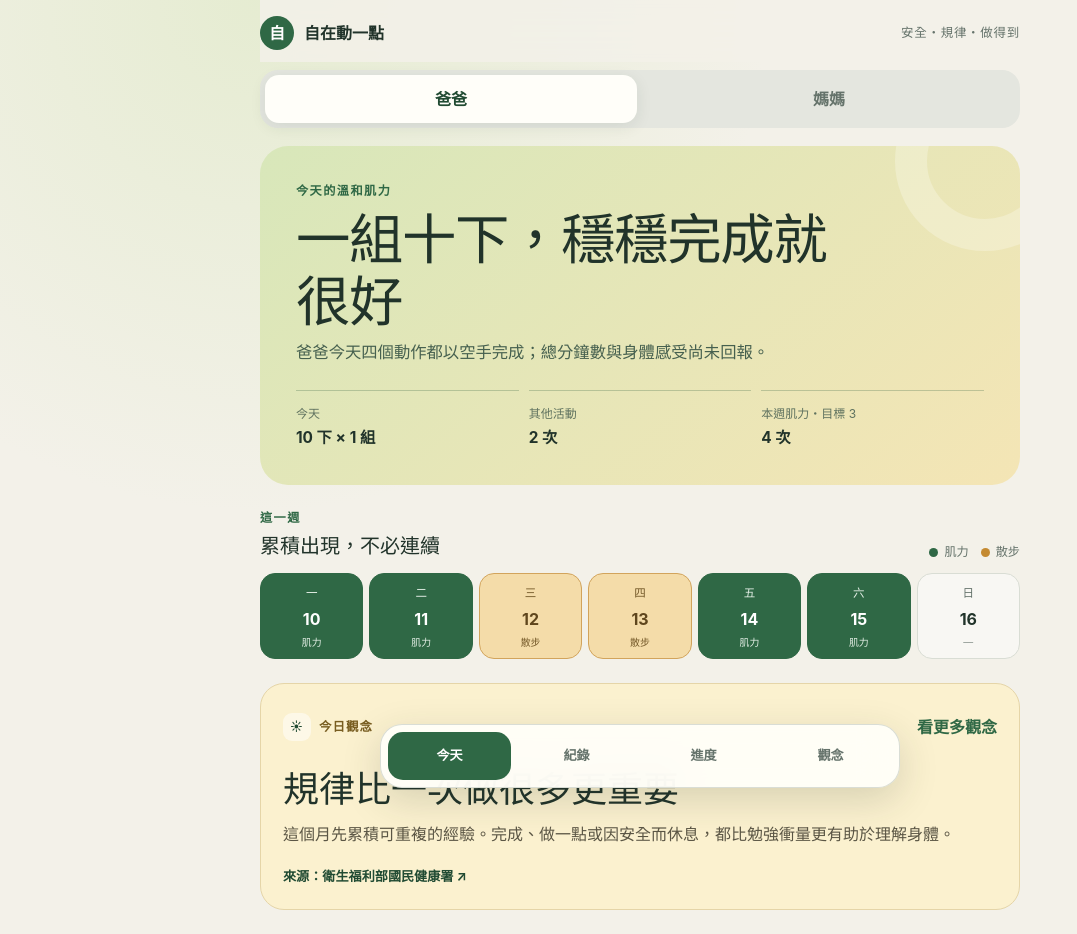
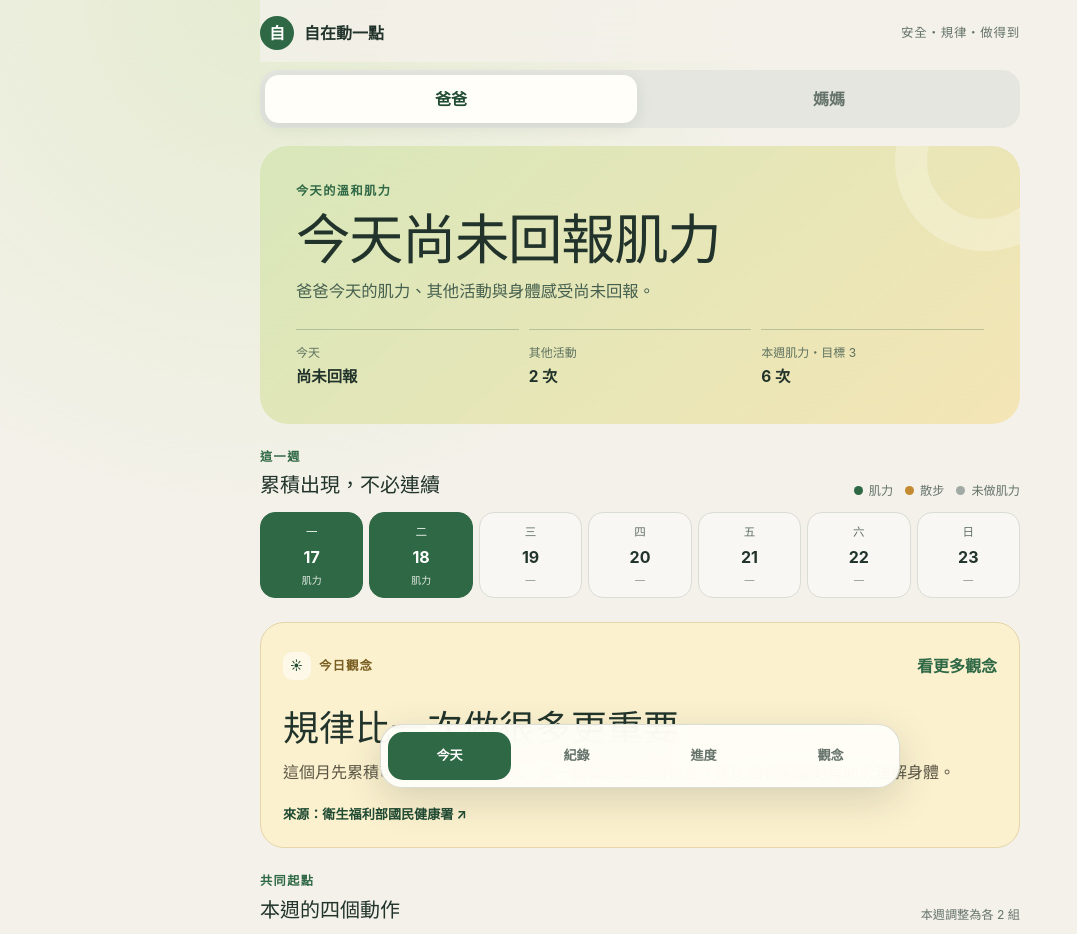
Before and after one commit to chungenyu6/parents-workout-trainer, a React (Vite) app: page / in a window 1280 px wide. Shown: the top 934 px of the page, without its empty margins (0-1077 px from the left). Built offline with nearby package versions, Linux system fonts and the light colour scheme.

Commit message:
Record August 16 to 18 workouts

```diff
--- a/app/globals.css
+++ b/app/globals.css
@@ -72,6 +72,7 @@ button:focus-visible, a:focus-visible, summary:focus-visible { outline: 3px soli
 .status-key { display: inline-flex; align-items: center; gap: 6px; }
 .status-key i { width: 9px; height: 9px; border-radius: 50%; background: var(--green); }
 .status-key.walk-key i { background: #c48a31; }
+.status-key.no-strength-key i { background: #a1aaa4; }
 .week-grid { display: grid; grid-template-columns: repeat(7, 1fr); gap: 6px; }
 .day-cell { min-width: 0; padding: 11px 2px 9px; border: 1px solid var(--line); border-radius: 15px; text-align: center; background: rgba(255,255,255,.42); }
 .day-cell span, .day-cell strong, .day-cell small { display: block; }
@@ -82,6 +83,8 @@ button:focus-visible, a:focus-visible, summary:focus-visible { outline: 3px soli
 .day-cell.done span, .day-cell.done small { color: #e4efe6; }
 .day-cell.walk { border-color: #d2a45c; color: #5f461d; background: #f4dca9; }
 .day-cell.walk span, .day-cell.walk small { color: #725727; }
+.day-cell.no-strength { border-color: #bac3bd; color: #526059; background: #e9ece9; }
+.day-cell.no-strength span, .day-cell.no-strength small { color: #657169; }
 .daily-concept { padding: 22px; border: 1px solid #e5d5a8; border-radius: 24px; background: var(--sun-soft); }
 .concept-topline { display: flex; align-items: center; justify-content: space-between; gap: 12px; }
 .concept-topline > span { display: inline-flex; align-items: center; gap: 8px; color: #785d20; font-size: .78rem; font-weight: 800; letter-spacing: .08em; }
@@ -116,6 +119,7 @@ button:focus-visible, a:focus-visible, summary:focus-visible { outline: 3px soli
 .record-date { display: grid; place-items: center; width: 58px; height: 62px; border-radius: 16px; color: #fff; background: var(--green); }
 .walk-entry .record-date { color: #5f461d; background: #f0c96a; }
 .walk-entry .record-moves span { color: #684d1e; background: #fbf1cf; }
+.no-strength-entry .record-date { color: #526059; background: #dfe5e0; }
 .record-date strong, .record-date span { display: block; }
 .record-date strong { font-size: 1.25rem; }
 .record-date span { font-size: .7rem; }
--- a/app/page.tsx
+++ b/app/page.tsx
@@ -24,6 +24,7 @@ type WorkoutRecord = {
   hipHingeReps?: number;
   sets: number;
   summary: string;
+  completedMoves?: 3 | 4;
 };
 
 type ActivityRecord = {
@@ -31,6 +32,12 @@ type ActivityRecord = {
   day: string;
   activity: "散步";
   minutes?: number;
+};
+
+type NoStrengthRecord = {
+  date: string;
+  day: string;
+  summary: string;
 };
 
 const people: Record<PersonId, { label: string; greeting: string; framing: string }> = {
@@ -225,23 +232,27 @@ const conceptCards: ConceptCard[] = [
 ];
 
 const week = [
-  { weekday: "一", date: "10" },
-  { weekday: "二", date: "11" },
-  { weekday: "三", date: "12" },
-  { weekday: "四", date: "13" },
-  { weekday: "五", date: "14" },
-  { weekday: "六", date: "15" },
-  { weekday: "日", date: "16" },
+  { weekday: "一", date: "17" },
+  { weekday: "二", date: "18" },
+  { weekday: "三", date: "19" },
+  { weekday: "四", date: "20" },
+  { weekday: "五", date: "21" },
+  { weekday: "六", date: "22" },
+  { weekday: "日", date: "23" },
 ];
 
 const workoutRecords: Record<PersonId, WorkoutRecord[]> = {
   dad: [
+    { date: "18", day: "週二", label: "Day 6", chairStandReps: 10, calfRaiseReps: 10, rowReps: 10, hipHingeReps: 10, sets: 2, completedMoves: 4, summary: "四個動作各完成 10 下 × 2 組；其他細節與身體感受未回報。" },
+    { date: "17", day: "週一", label: "Day 5", chairStandReps: 10, calfRaiseReps: 10, rowReps: 10, sets: 2, completedMoves: 3, summary: "前三個動作各完成 10 下 × 2 組；扶桌髖鉸鏈未進行。其他細節與身體感受未回報。" },
     { date: "15", day: "週六", label: "Day 4", chairStandReps: 10, calfRaiseReps: 10, rowReps: 10, hipHingeReps: 10, sets: 1, summary: "總分鐘數、協助程度與身體感受未回報。" },
     { date: "14", day: "週五", label: "Day 3", chairStandReps: 10, calfRaiseReps: 10, rowReps: 10, hipHingeReps: 10, sets: 1, summary: "總分鐘數、協助程度與身體感受未回報。" },
     { date: "11", day: "週二", label: "Day 2", minutes: 20, hipHingeReps: 10, sets: 1, summary: "約 20 分鐘，自己完成；身體感覺舒服，並願意下次再做。" },
     { date: "10", day: "週一", label: "Day 1", minutes: 20, hipHingeReps: 10, sets: 1, summary: "約 20 分鐘，自己完成；身體感覺舒服，並願意下次再做。" },
   ],
   mom: [
+    { date: "18", day: "週二", label: "Day 7", chairStandReps: 10, calfRaiseReps: 10, rowReps: 10, hipHingeReps: 10, sets: 2, completedMoves: 4, summary: "四個動作各完成 10 下 × 2 組；其他細節與身體感受未回報。" },
+    { date: "17", day: "週一", label: "Day 6", chairStandReps: 10, calfRaiseReps: 10, rowReps: 10, hipHingeReps: 10, sets: 2, completedMoves: 4, summary: "四個動作各完成 10 下 × 2 組；其他細節與身體感受未回報。" },
     { date: "15", day: "週六", label: "Day 5", chairStandReps: 10, calfRaiseReps: 10, rowReps: 10, hipHingeReps: 10, sets: 1, summary: "總分鐘數、協助程度與身體感受未回報。" },
     { date: "14", day: "週五", label: "Day 4", chairStandReps: 10, calfRaiseReps: 10, rowReps: 10, hipHingeReps: 10, sets: 1, summary: "總分鐘數、協助程度與身體感受未回報。" },
     { date: "13", day: "週四", label: "Day 3", chairStandReps: 10, calfRaiseReps: 10, rowReps: 10, hipHingeReps: 10, sets: 1, summary: "總分鐘數、協助程度與身體感受未回報。" },
@@ -260,6 +271,15 @@ const activityRecords: Record<PersonId, ActivityRecord[]> = {
   ],
 };
 
+const noStrengthRecords: Record<PersonId, NoStrengthRecord[]> = {
+  dad: [
+    { date: "16", day: "週日", summary: "未進行肌力訓練；其他活動、原因與身體感受未回報。此筆不標示為失敗，也不推測為主動休息。" },
+  ],
+  mom: [
+    { date: "16", day: "週日", summary: "未進行肌力訓練；其他活動、原因與身體感受未回報。此筆不標示為失敗，也不推測為主動休息。" },
+  ],
+};
+
 function AppIcon({ name }: { name: "sun" | "book" | "leaf" | "calendar" }) {
   const icons = { sun: "☀", book: "知", leaf: "葉", calendar: "週" };
   return <span className="app-icon" aria-hidden="true">{icons[name]}</span>;
@@ -273,9 +293,11 @@ export default function Home() {
   const person = people[personId];
   const personRecords = workoutRecords[personId];
   const personActivities = activityRecords[personId];
+  const personNoStrengthRecords = noStrengthRecords[personId];
   const timelineRecords = [
     ...personRecords.map((record) => ({ ...record, kind: "strength" as const })),
     ...personActivities.map((record) => ({ ...record, kind: "walk" as const })),
+    ...personNoStrengthRecords.map((record) => ({ ...record, kind: "no-strength" as const })),
   ].sort((a, b) => Number(b.date) - Number(a.date));
   const strengthCount = personRecords.length;
   const activityCount = personActivities.length;
@@ -327,12 +349,12 @@ export default function Home() {
           <div className="view-stack">
             <section className="hero-card">
               <div className="hero-kicker">今天的溫和肌力</div>
-              <h1>一組十下，穩穩完成就很好</h1>
-              <p>{person.label}今天四個動作都以空手完成；總分鐘數與身體感受尚未回報。</p>
+              <h1>今天尚未回報肌力</h1>
+              <p>{person.label}今天的肌力、其他活動與身體感受尚未回報。</p>
               <div className="hero-summary">
                 <div>
                   <span>今天</span>
-                  <strong>10 下 × 1 組</strong>
+                  <strong>尚未回報</strong>
                 </div>
                 <div>
                   <span>其他活動</span>
@@ -354,6 +376,7 @@ export default function Home() {
                 <div className="status-keys" aria-label="週曆圖例">
                   <span className="status-key"><i /> 肌力</span>
                   <span className="status-key walk-key"><i /> 散步</span>
+                  <span className="status-key no-strength-key"><i /> 未做肌力</span>
                 </div>
               </div>
               <div className="week-grid">
@@ -363,11 +386,13 @@ export default function Home() {
                       ? "done"
                       : personActivities.some((record) => record.date === day.date)
                         ? "walk"
-                        : "empty";
+                        : personNoStrengthRecords.some((record) => record.date === day.date)
+                          ? "no-strength"
+                          : "empty";
                     return <div key={day.date} className={`day-cell ${status}`}>
                     <span>{day.weekday}</span>
                     <strong>{day.date}</strong>
-                    <small>{status === "done" ? "肌力" : status === "walk" ? "散步" : "—"}</small>
+                    <small>{status === "done" ? "肌力" : status === "walk" ? "散步" : status === "no-strength" ? "未做肌力" : "—"}</small>
                     </div>;
                   })()
                 ))}
@@ -388,11 +413,11 @@ export default function Home() {
 
             <section aria-labelledby="exercise-title">
               <div className="section-heading">
-                <div>
-                  <div className="section-kicker">共同起點</div>
-                  <h2 id="exercise-title">今天完成的四個動作</h2>
-                </div>
-                <span className="section-aside">各 1 組即可</span>
+                  <div>
+                    <div className="section-kicker">共同起點</div>
+                  <h2 id="exercise-title">本週的四個動作</h2>
+                  </div>
+                <span className="section-aside">本週調整為各 2 組</span>
               </div>
               <div className="exercise-list">
                 {exercises.map((exercise) => (
@@ -444,7 +469,16 @@ export default function Home() {
                 <div><div className="section-kicker">2026 年 8 月</div><h2 id="record-title">{strengthCount} 次肌力・{activityCount} 次散步</h2></div>
                 <span className="positive-badge">本週肌力目標已達成</span>
               </div>
-              {timelineRecords.map((record) => record.kind === "walk" ? (
+              {timelineRecords.map((record) => record.kind === "no-strength" ? (
+                <div className="record-entry no-strength-entry" key={`no-strength-${record.date}`}>
+                  <div className="record-date"><strong>{record.date}</strong><span>{record.day}</span></div>
+                  <div className="record-content">
+                    <strong>未進行肌力訓練</strong>
+                    <p>{record.summary}</p>
+                    <small>不列入肌力訓練次數，也不對未回報的內容做推測。</small>
+                  </div>
+                </div>
+              ) : record.kind === "walk" ? (
                 <div className="record-entry walk-entry" key={`walk-${record.date}`}>
                   <div className="record-date"><strong>{record.date}</strong><span>{record.day}</span></div>
                   <div className="record-content">
@@ -460,15 +494,15 @@ export default function Home() {
                 <div className="record-entry" key={`strength-${record.date}`}>
                   <div className="record-date"><strong>{record.date}</strong><span>{record.day}</span></div>
                   <div className="record-content">
-                    <strong>{record.label}・四個動作全部完成</strong>
+                    <strong>{record.label}・{record.completedMoves === 3 ? "完成前三個動作" : "四個動作全部完成"}</strong>
                     <p>{record.summary}</p>
                     <div className="record-moves" aria-label={`${record.label} 完成的四個動作`}>
                       <span>椅子坐站：{record.chairStandReps ? `${record.chairStandReps} 下` : "未記錄下數"} × {record.sets} 組</span>
                       <span>扶牆踮腳：{record.calfRaiseReps ? `${record.calfRaiseReps} 下` : "未記錄下數"} × {record.sets} 組</span>
                       <span>空手划船：{record.rowReps ? `${record.rowReps} 下` : "未記錄下數"} × {record.sets} 組</span>
-                      <span>扶桌髖鉸鏈：{record.hipHingeReps ? `${record.hipHingeReps} 下` : "未記錄下數"} × {record.sets} 組</span>
+                      <span>扶桌髖鉸鏈：{record.hipHingeReps ? `${record.hipHingeReps} 下` : record.completedMoves === 3 ? "未完成" : "未記錄下數"}{record.hipHingeReps ? ` × ${record.sets} 組` : ""}</span>
                     </div>
-                    <small>四個動作皆為空手，未使用彈力帶或額外負重。</small>
+                    <small>{record.completedMoves === 3 ? "前三個動作皆為空手；扶桌髖鉸鏈未進行。" : "四個動作皆為空手，未使用彈力帶或額外負重。"}</small>
                   </div>
                 </div>
               ))}
```
